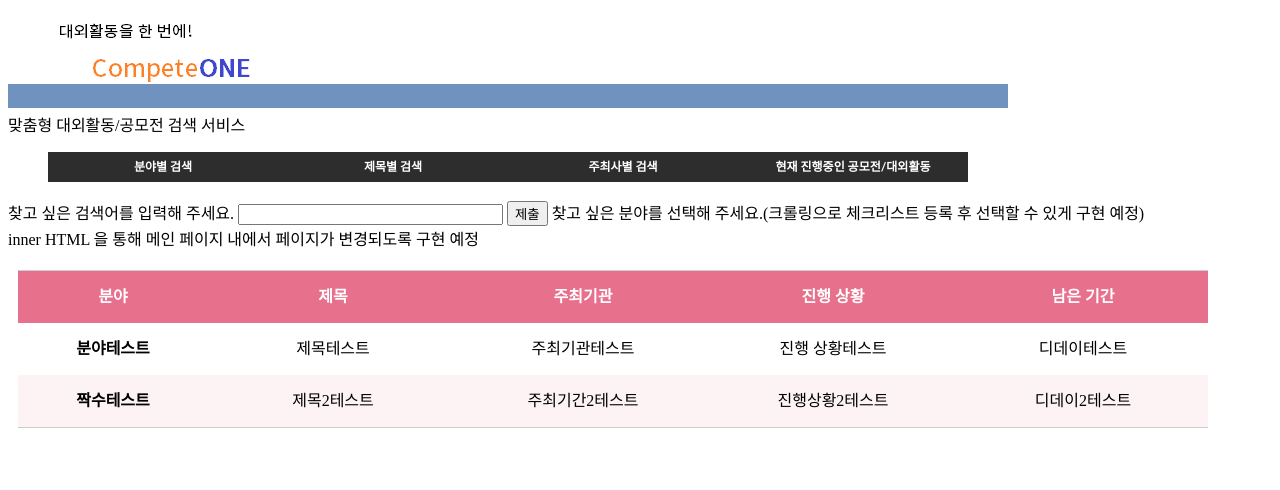
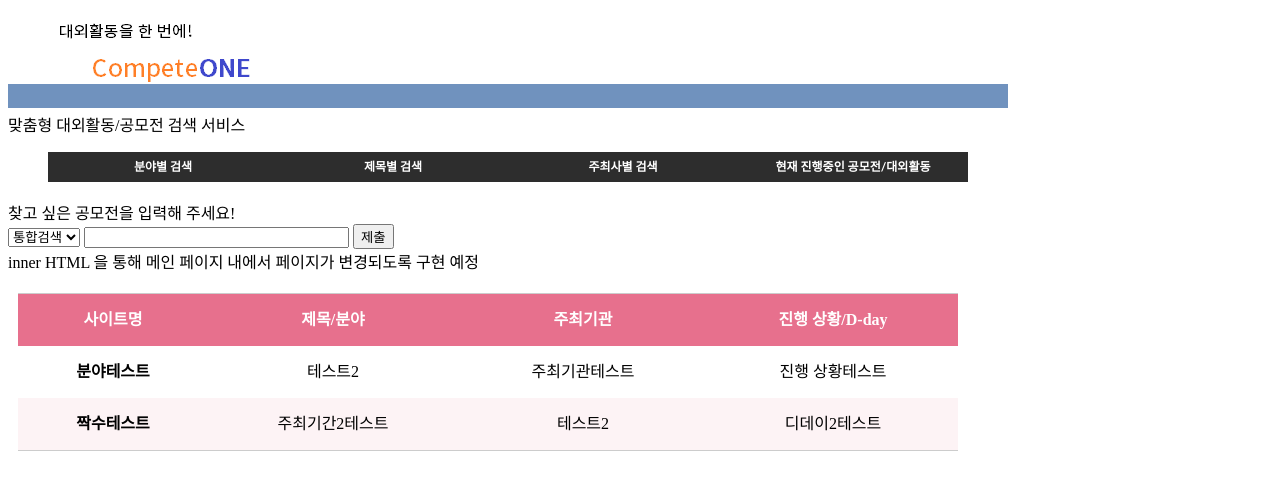
Before and after one commit to Open-Source-Programming-Team-4/team_project, a Flask app: page / in a window 1280 px wide. Shown: the top 490 px of the page. Run offline with Flask 2, Linux system fonts and the light colour scheme.

Commit message:
Template modified.

```diff
--- a/templates/main.html
+++ b/templates/main.html
@@ -21,34 +21,39 @@
 			<div class="contents" id="contents-list">
 
 			</div>
-		<br>찾고 싶은 검색어를 입력해 주세요.
+		<br>찾고 싶은 공모전을 입력해 주세요!
+		<br>
+		<select name="setp">
+			<option value="통합검색">통합검색</option>
+			<option value="제목">제목</option>
+			<option value="분야">분야</option>
+			<option value="주최기관">주최기관</option>
+		</select>
 		<input name="search" type="text" size="30">
 		<input type="submit" name="send" value="제출">
-		<a>  찾고 싶은 분야를 선택해 주세요.(크롤링으로 체크리스트 등록 후 선택할 수 있게 구현 예정)
+		<a>
 			<br>inner HTML  을 통해 메인 페이지 내에서 페이지가 변경되도록 구현 예정</a>
 		<table class="result">
 			<thead>
 				<tr>
-				<th scope="cols">분야</th>
-				<th scope="cols">제목</th>
+				<th scope="cols">사이트명</th>
+				<th scope="cols">제목/분야</th>
 				<th scope="cols">주최기관</th>
-				<th scope="cols">진행 상황</th>
-				<th scope="cols">남은 기간</th>
+				<th scope="cols">진행 상황/D-day</th>
 				</tr>
 			</thead>
 			<tbody>
 				<tr>
+
 					<th scope="row">분야테스트</th>
-					<td>제목테스트</th>
+					<td>테스트2</th>
 					<td>주최기관테스트</th>
 					<td>진행 상황테스트</th>
-					<td>디데이테스트</th>
 				</tr>
 				<tr>
 					<th scope="row" class="erow">짝수테스트</th>
-					<td class="erow">제목2테스트</td>
 					<td class="erow">주최기간2테스트</td>
-					<td class="erow">진행상황2테스트</td>
+					<td class="erow">테스트2</td>
 					<td class="erow">디데이2테스트</td>
 				</tr>
 			</tbody>
```
